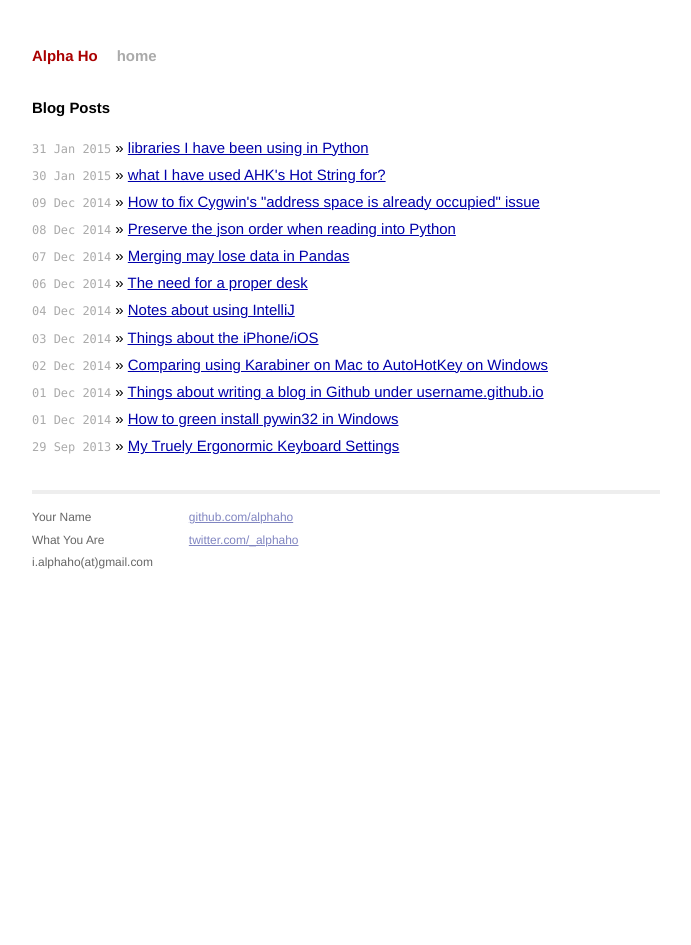
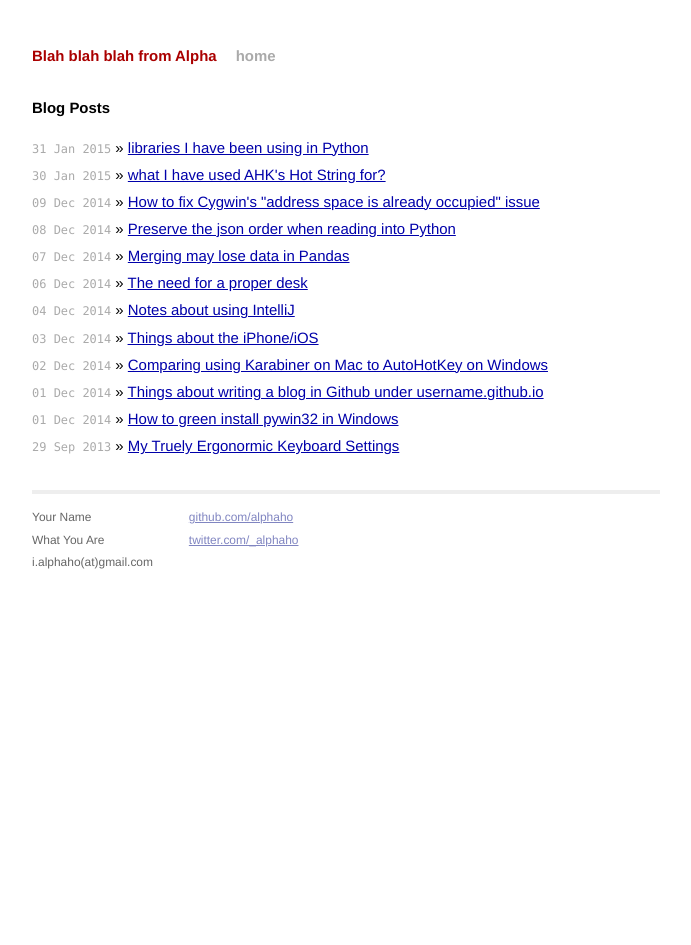
Before and after one commit to alphaho/alphaho.github.io, a Jekyll site: the page built from index.html, in a window 1280 px wide. Shown: the whole page, without its empty margins (294-985 px from the left). Built offline with Jekyll 4.4.1, drawn with Linux system fonts in a browser that asks for light colours.

Commit message:
updated the blog name

```diff
--- a/_config.yml
+++ b/_config.yml
@@ -1,3 +1,3 @@
-name: Alpha Ho
+name: Blah blah blah from Alpha
 markdown: kramdown
 highlighter: pygments
```
